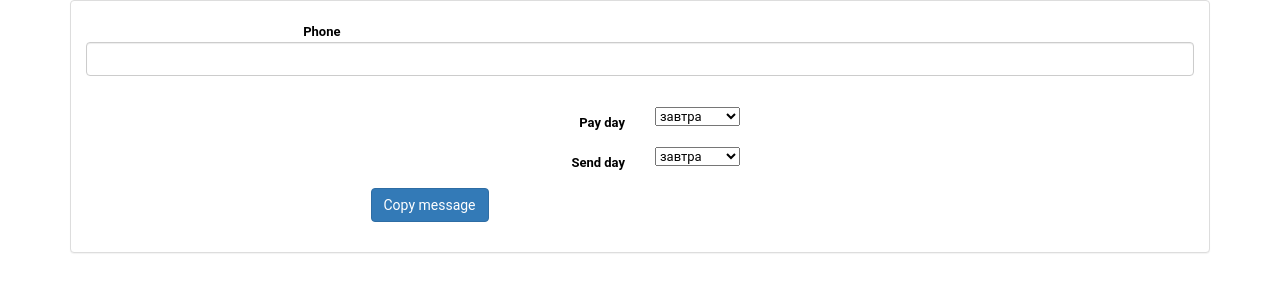
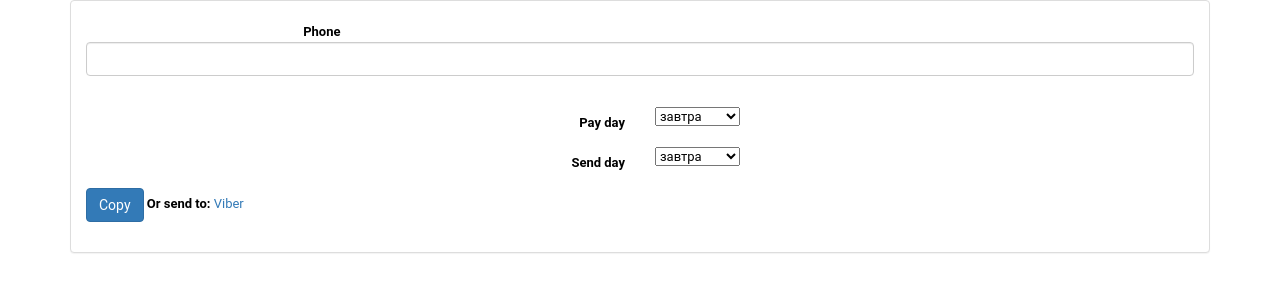
Before and after one commit to JakeBadland/Reseller-v3, a CodeIgniter 4 app: the page made by app/Views/viber.php in a window 1280 px wide. Shown: the part 36-336 px from the top of the page. Run offline with PHP 8.4 and a stand-in for CodeIgniter, Linux system fonts and the light colour scheme; the template is opened without the code that fills it, so the values that code supplies are empty; some libraries are stand-ins or nearby versions.

Commit message:
send viber

```diff
--- a/app/Views/content.php
+++ b/app/Views/content.php
@@ -50,7 +50,7 @@
                     <TD style="background-color: rgb(255,0,255)" class="card-short-name"><?= $ruleCard->short ?></TD>
                 <?php endif ?>
                 <?php if ($order->purchaseType) : ?>
-                    <TD><a href="/viber/<?=$order->orderId?>/<?=$ruleCard->id?>"><BUTTON class="viber-btn">Viber</BUTTON></a></TD>
+                    <TD><a href="/viber/<?=$order->orderId?>/<?=$ruleCard->id?>"><BUTTON class="viber-btn">Messages</BUTTON></a></TD>
                 <?php endif ?>
                 <TD class="edit-button-td">
                     <a class="edit-btn" href="/edit-order/<?= $order->orderId ?>"><BUTTON>Edit</BUTTON></a>
--- a/app/Views/viber.php
+++ b/app/Views/viber.php
@@ -48,9 +48,11 @@
                     </div>
                 </div>
                 <div class="form-group">
-                    <div class="col-xs-offset-3 col-xs-9">
+                    <div class="col-xs-offset-0 col-xs-9">
                         <!--<button type="button" class="btn btn-primary">Send</button>-->
-                        <button type="button" id="copy_text" class="btn btn-primary">Copy message</button>
+                        <button type="button" id="copy_text" class="btn btn-primary">Copy</button>
+                        <label style="">Or send to: </label>
+                        <a href="#" id="send_viber">Viber</a>
                     </div>
                 </div>
             </form>
@@ -82,6 +84,15 @@
 
             window.getSelection().removeAllRanges();
         });
+
+        $('body').on('click', '#send_viber', function () {
+            let phone = $('#phone').val().trim(); //input
+            let text = encodeURIComponent($('#template').text().trim()); //div
+
+            let url = 'viber://chat?number=%2B' + phone + '&text=' + text;
+
+            window.location.href = url;
+        });
     });
 </script>
 
```
Also changed, not shown: app/Controllers/Index.php (+9 -1 lines), app/Controllers/Test.php (+5 -2 lines), app/Views/radio.php (+13 -1 lines).
